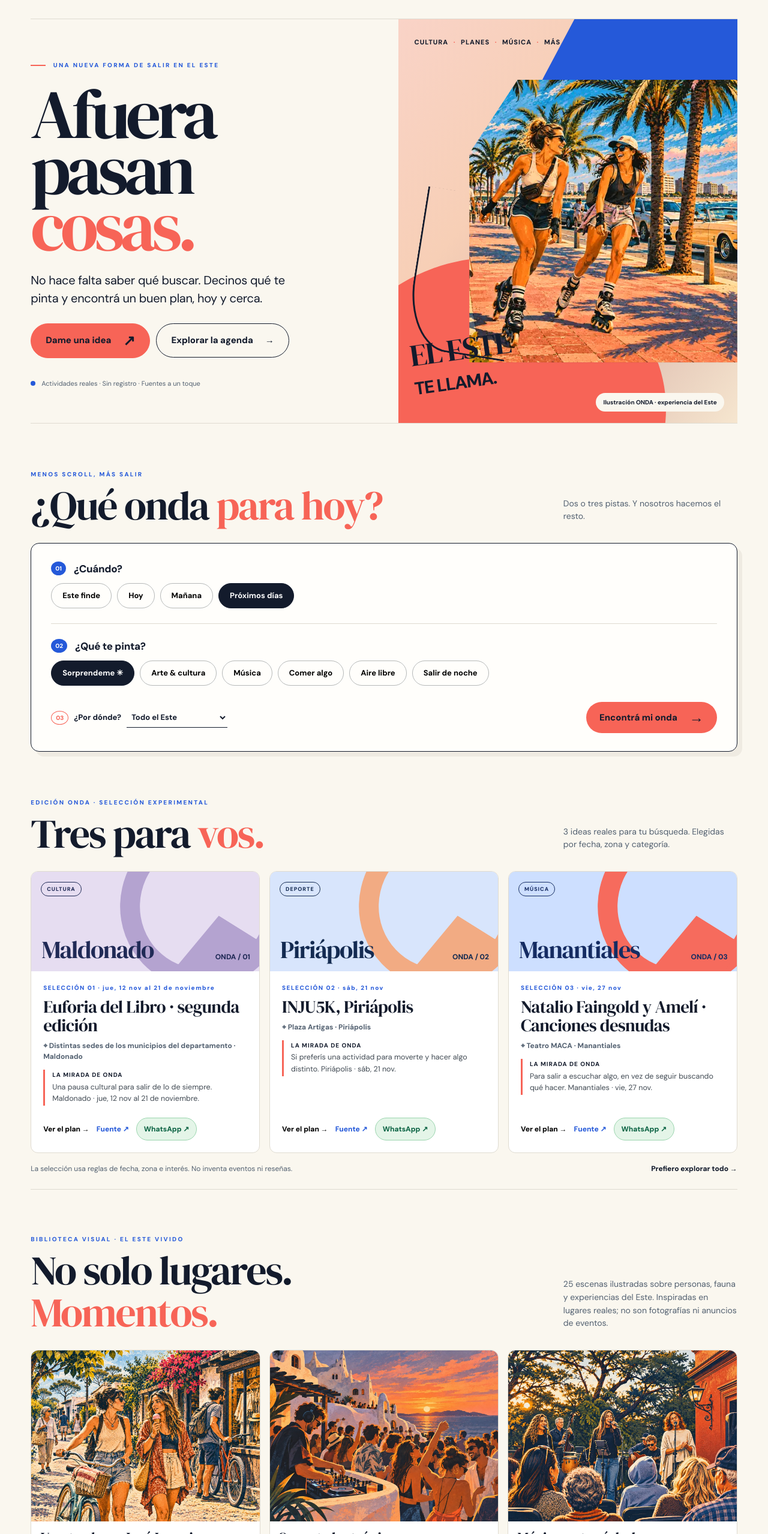
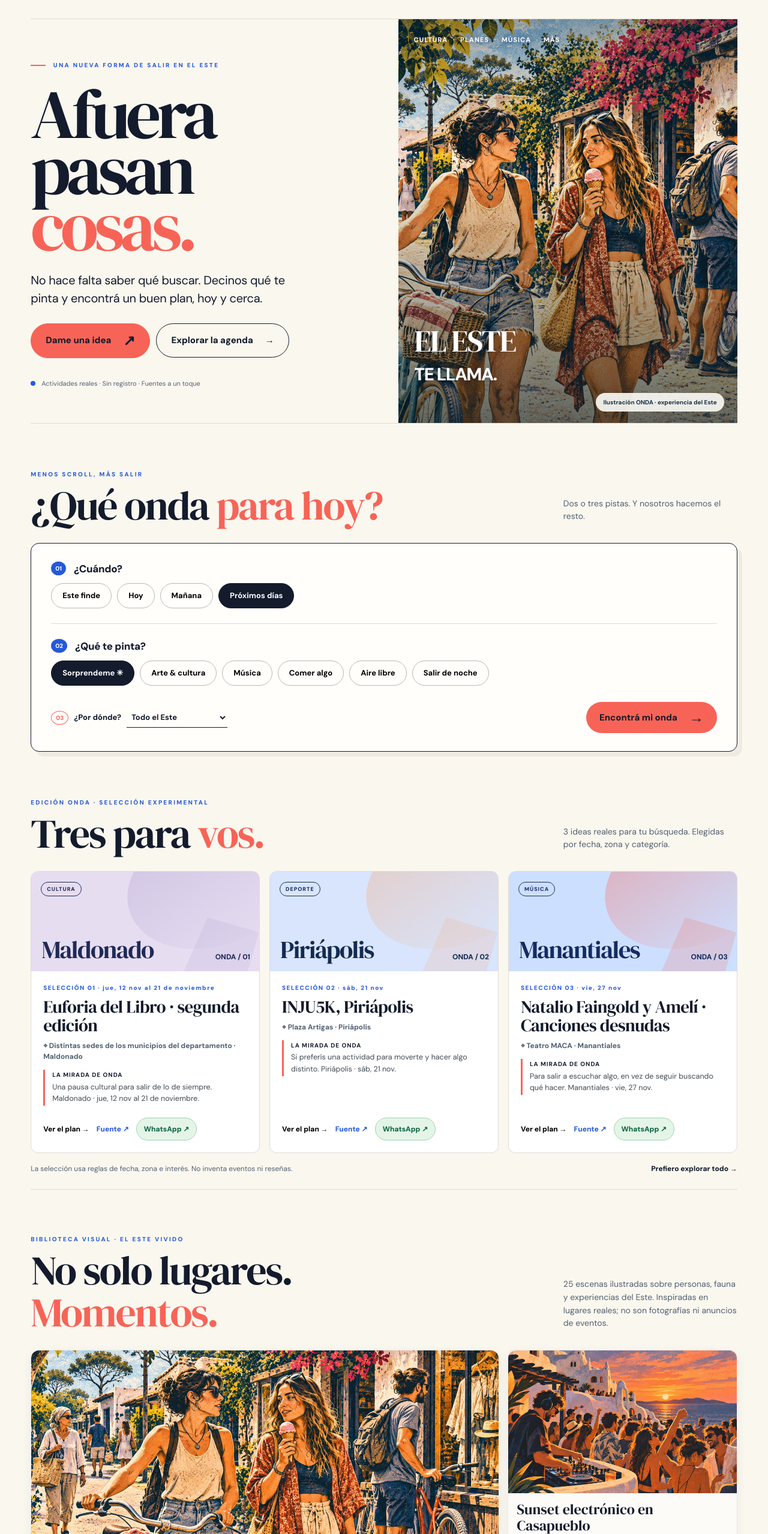
Before and after one commit to Waltbron/Onda-, a website: page site/index.html in a window 1280 px wide. Shown: the part 63-2620 px from the top of the page at 60% size. Drawn offline with Linux system fonts and the light colour scheme.

Commit message:
style(onda-lab): nueva portada limpia y galería curada, tarjetas sin arte arbitrario

```diff
--- a/site/styles.css
+++ b/site/styles.css
@@ -39,3 +39,41 @@
 .rec-buttons .wa-cta{padding:9px 12px}
 .modal-links a.wa-share-link{background:#e4f5e8;border-color:#9ad5ae;color:#0c6444}
 @media(max-width:450px){.event-actions{align-items:stretch}.event-actions .card-action{flex:1 1 auto}.event-actions .wa-cta{padding:10px 12px;text-align:center}.modal-links a.wa-share-link{width:100%;text-align:center}}
+
+/* ONDA Lab · curaduría editorial 22/11: menos collage genérico, más aire y legibilidad.
+   Los WebP originales no se modifican; escenas conceptuales separadas de eventos. */
+.hero-visual{background:#173f4d;isolation:isolate}
+.hero-visual .visual-photo{
+  position:absolute;inset:0;width:100%;height:100%;bottom:auto;right:auto;
+  background:url('./assets/editorial/onda_lifestyle_paseo_jose_ignacio_01.webp') center 47% / cover no-repeat;
+  clip-path:none;filter:saturate(.88) contrast(1.06);box-shadow:none
+}
+.hero-visual::after{content:"";position:absolute;inset:0;z-index:2;pointer-events:none;background:linear-gradient(180deg,rgba(6,30,48,.38) 0%,transparent 34%,rgba(8,30,42,.64) 100%)}
+.hero-visual .visual-blue,.hero-visual .visual-coral,.hero-visual .visual-waterline{display:none}
+.hero-visual .visual-top{color:#fff;top:26px;left:26px;text-shadow:0 1px 8px rgba(3,13,23,.4)}
+.hero-visual .visual-top span{color:#f8ce9d}
+.hero-visual .visual-stamp{color:#fff;left:27px;bottom:62px;transform:none;text-shadow:0 2px 12px rgba(3,13,23,.38)}
+.hero-visual .visual-caption{background:rgba(248,247,241,.93);color:#153248}
+.rec-poster:not(.has-art)::before,.event-visual:not(.has-art)::before{
+  border:0;left:auto;right:-18%;bottom:-35%;height:125%;width:77%;
+  background:linear-gradient(165deg,color-mix(in srgb,var(--poster-shape) 43%,transparent),transparent);
+  border-radius:50%;transform:rotate(-20deg)
+}
+.rec-poster:not(.has-art)::after{opacity:.2;transform:rotate(16deg)}
+.rec-poster.has-art .editorial-art,.event-visual.has-art .editorial-art{filter:saturate(.88);object-fit:cover}
+.story-grid{gap:14px}
+.story-card{border:1px solid rgba(18,49,64,.09);border-radius:14px;box-shadow:0 5px 18px rgba(18,49,64,.06)}
+.story-card img{aspect-ratio:16/10;object-fit:cover;object-position:center 44%}
+.story-card:first-child{grid-column:span 2}
+.story-card:first-child img{aspect-ratio:2.2/1;object-position:center 42%}
+.story-card figcaption{background:#fcfbf8}
+.story-card figcaption strong{font-size:clamp(18px,2vw,24px)}
+@media(max-width:720px){
+ .hero-visual .visual-photo{inset:0;width:100%;height:100%;background-position:center 45%}
+ .hero-visual .visual-top{top:18px;left:17px}
+ .hero-visual .visual-stamp{bottom:32px;left:18px;font-size:38px}
+ .story-grid{gap:10px}
+ .story-card:first-child{grid-column:span 2}
+ .story-card:first-child img{aspect-ratio:1.9/1}
+ .story-card img{aspect-ratio:4/3}
+}
```
